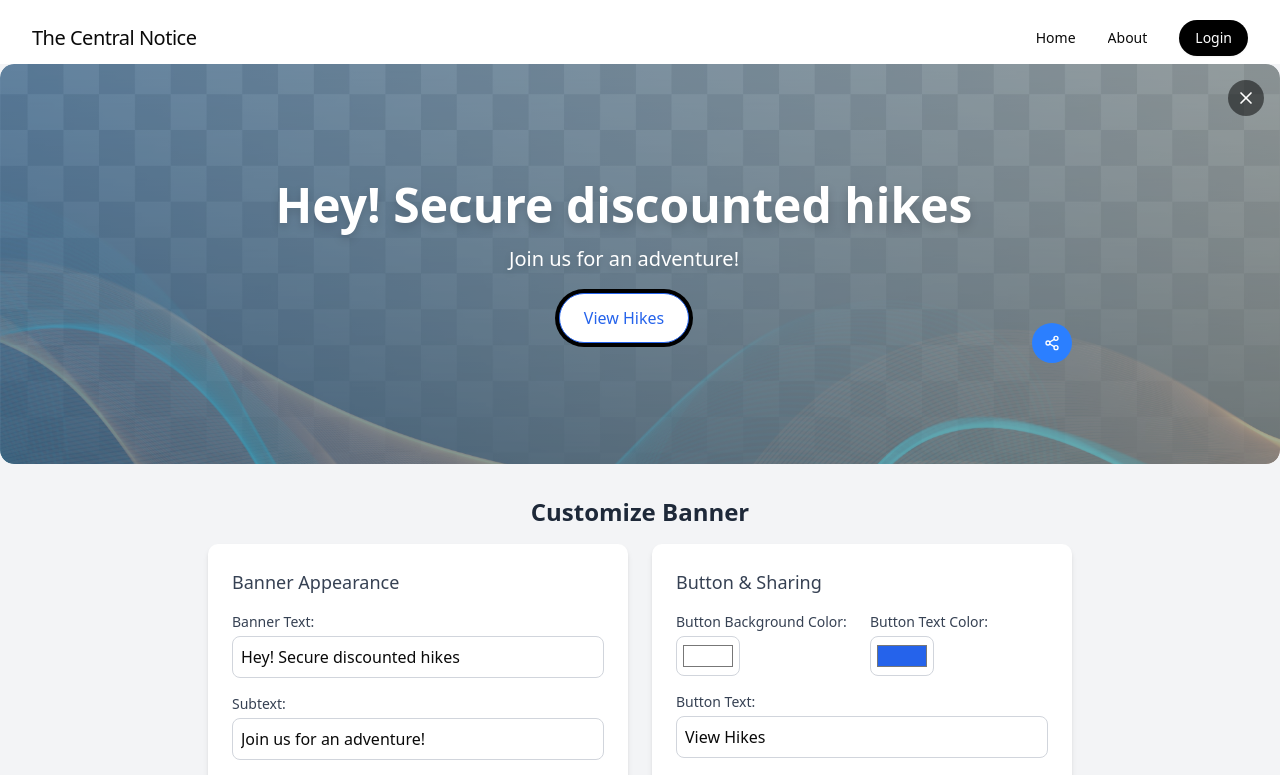
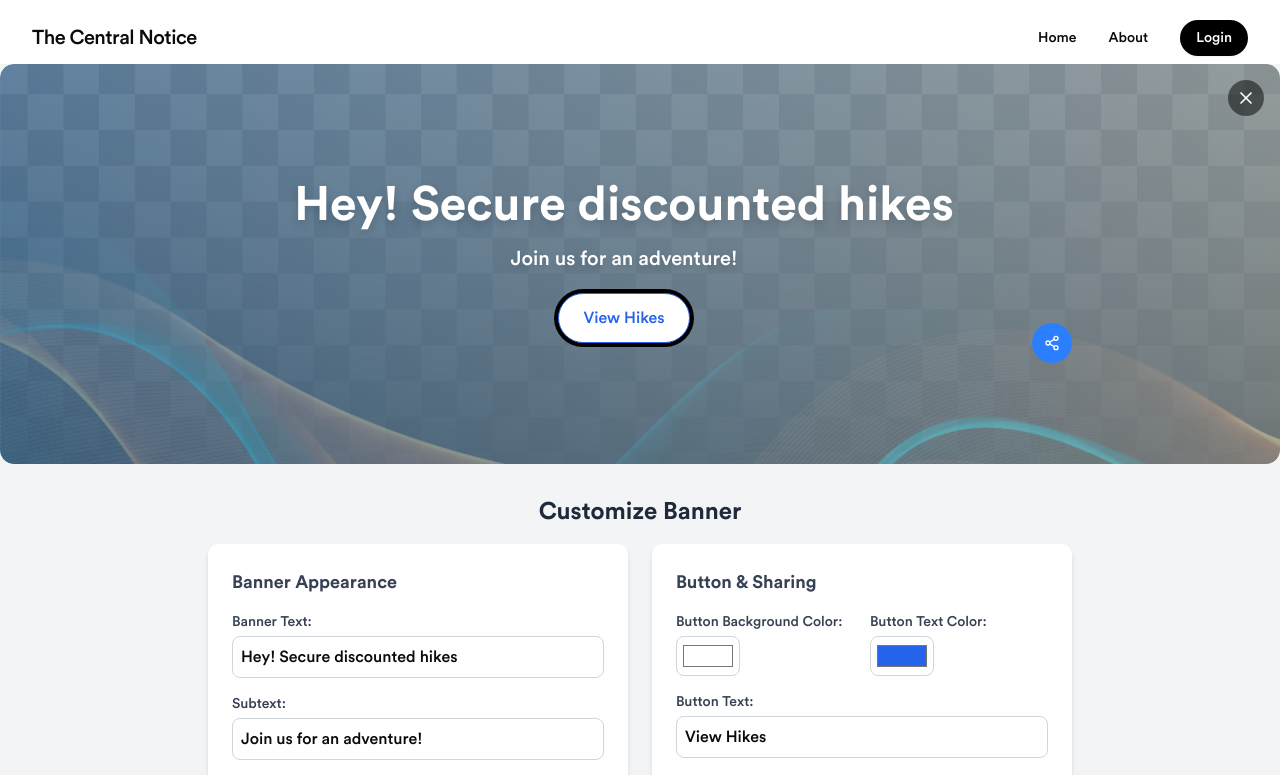
Before and after one commit to Cheppar/centralboard, a Next.js app: page / in a window 1280 px wide. Shown: the top 775 px of the page. Built offline with nearby package versions, Linux system fonts and the light colour scheme.

Commit message:
feat: adding custom web font

```diff
--- a/app/globals.css
+++ b/app/globals.css
@@ -1,5 +1,36 @@
 @import "tailwindcss";
 @import "tw-animate-css";
+
+body {
+  font-family: var(--font-outfit); /* Use the correct variable here */
+}
+
+h1, h2, h3 {
+  font-family: var(--font-outfit-bold); /* Use the correct bold variable */
+  font-weight: 700;
+}
+
+p {
+  font-family: var(--font-outfit-light); /* Use the regular weight for paragraphs */
+  font-weight: 200;
+}
+
+a{
+  font-family: var(--font-outfit-light); /* Use the regular weight for paragraphs */
+  font-weight: 100;
+}
+
+button {
+  font-family: var(--font-outfit-light); /* Example for bold button text */
+}
+label{
+  font-family: var(--font-outfit-light); /* Use the regular weight for paragraphs */
+  font-weight: 100;
+}
+input {
+  font-family: var(--font-outfit-light); /* Use the regular weight for paragraphs */
+  font-weight: 100;
+}
 
 @custom-variant dark (&:is(.dark *));
 
--- a/package.json
+++ b/package.json
@@ -13,6 +13,7 @@
     "@radix-ui/react-dropdown-menu": "^2.1.7",
     "@radix-ui/react-slider": "^1.2.4",
     "@radix-ui/react-slot": "^1.2.0",
+    "@vercel/analytics": "^1.5.0",
     "class-variance-authority": "^0.7.1",
     "clsx": "^2.1.1",
     "lucide-react": "^0.488.0",
```
Also changed, not shown: 2 other files (tests, documents, lock files or other folders).
